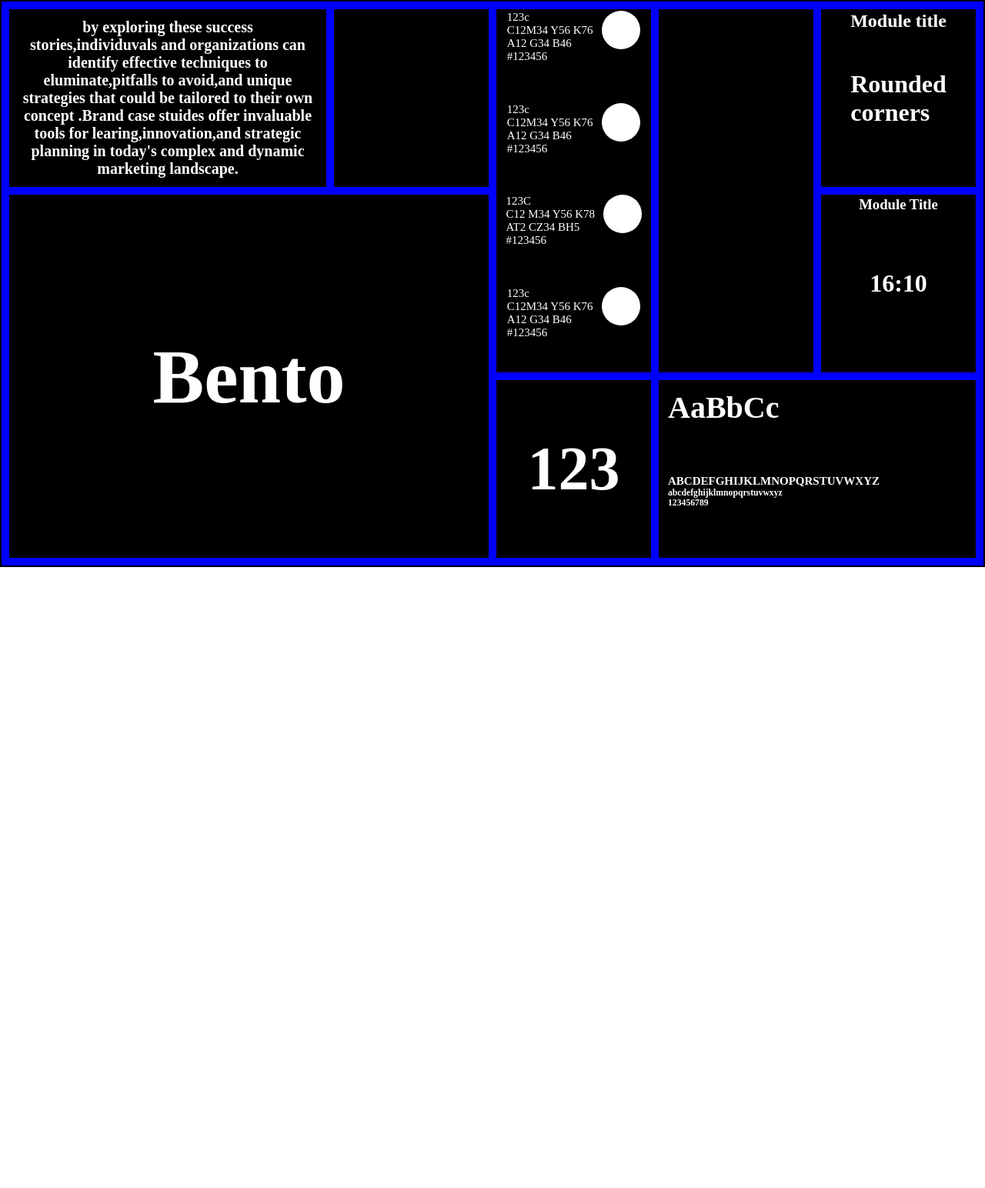
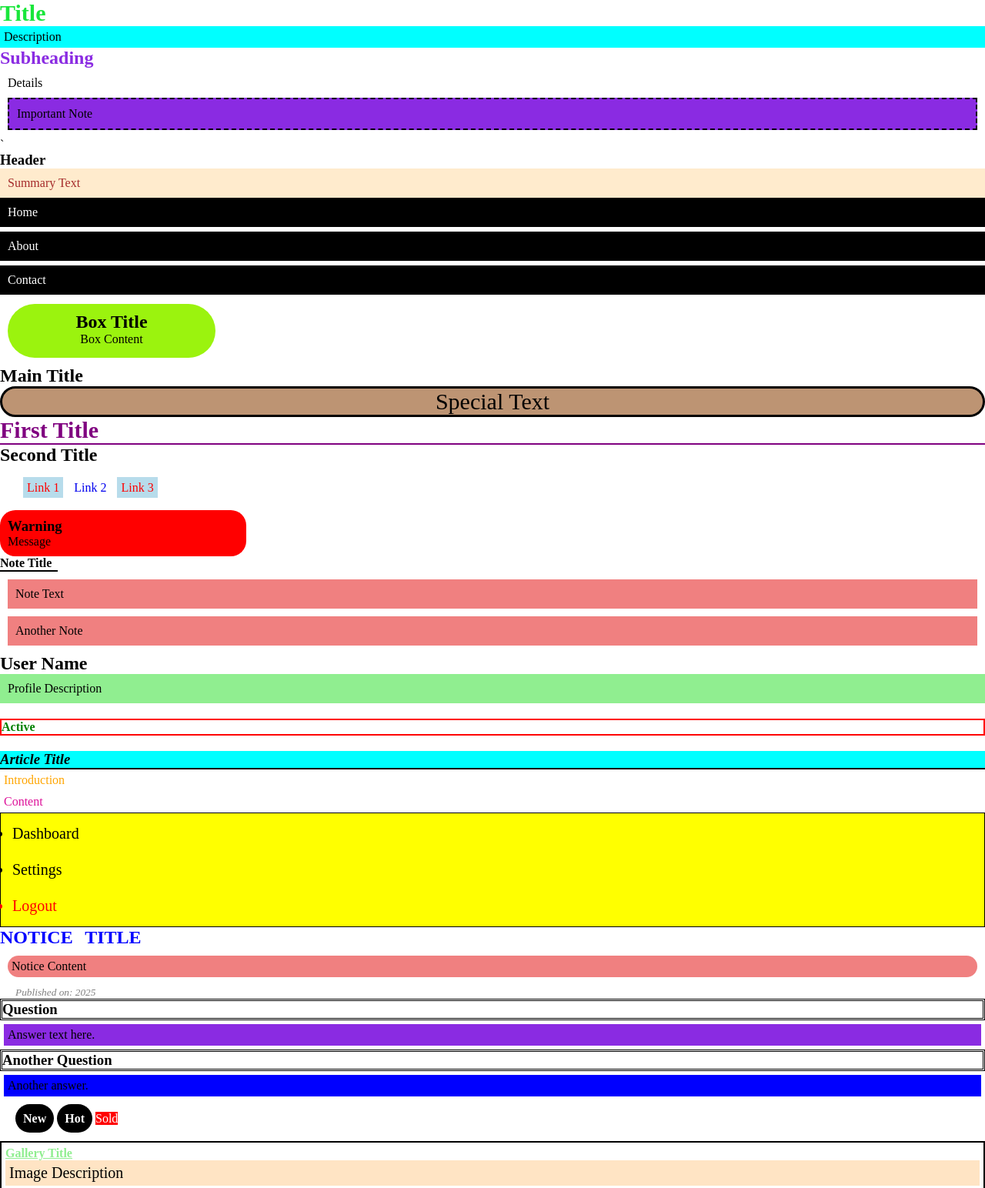
Before and after one commit to sathish2646/grid, a plain HTML site: page index.html in a window 1280 px wide. Shown: the top 1544 px of the page at 77% size. Before the commit the page ends 800 px from the top, so only its background shows below. Drawn offline with Linux system fonts and the light colour scheme.

Commit message:
Add files via upload

```diff
--- a/index.html
+++ b/index.html
@@ -4,79 +4,98 @@
     <meta charset="UTF-8">
     <meta name="viewport" content="width=device-width, initial-scale=1.0">
     <title>Document</title>
-    <link rel="stylesheet" href="style.css">
+    <link rel="stylesheet" href="./style.css">
 </head>
 <body>
-    <div class="grid-container">
-       <div class="one bio">
-         <h3>by exploring these success stories,individuvals and organizations can identify effective techniques to eluminate,pitfalls to avoid,and unique strategies that could be tailored to their own concept .Brand case stuides offer invaluable tools for learing,innovation,and strategic planning in today's complex and dynamic marketing landscape.</h3>
+    <div class="container">
+    <h1>Title</h1>
+    <p>Description</p>
     </div>
-        <div class="two bio">
-
+    <section>
+<h2>Subheading</h2>
+<p>Details</p>
+<p class="note">Important Note</p>
+</section>
+<div class="sum">`
+<h3>Header</h3>
+<p>Summary Text</p>
+</div>
+<ul class="menu">
+<li>Home</li>
+<li>About</li>
+<li>Contact</li>
+</ul>
+<div class="box">
+<h2>Box Title</h2>
+<p>Box Content</p>
+</div>
+<div class="card">
+<h2>Main Title</h2>
+<p class="highlight" id="special">Special Text</p>
+</div>
+<div class="content">
+<h2>First Title</h2>
+<h2>Second Title</h2>
+</div>
+<div class="div">
+<a href="#" title="external" class="a">Link 1</a>
+<a href="#">Link 2</a>
+<a href="#" title="internal" class="a">Link 3</a>
+  </div>
+  <div class="alert-box">
+    <h3>Warning</h3>
+    <p>Message</p>
+  </div>
+  <div class="info">
+<h4>Note Title</h4>
+<p>Note Text</p>
+<p>Another Note</p>
+</div>
+<div class="profile">
+  <h2>User Name</h2>
+  <p>Profile Description</p>
+  <p class="status">Active</p>
 </div>
 
-          <div class="three bio">
-
-           <div class="div-2">
-            <div class="div">
-            123c <br>
-           C12M34 Y56 K76 <br>
-           A12 G34 B46 <br>
-           #123456
+<article>
+  <h3>Article Title</h3>
+  <p>Introduction</p>
+  <p>Content</p>
+</article>
+<ul class="nav">
+  <li>Dashboard</li>
+  <li>Settings</li>
+  <li>Logout</li>
+</ul>
+<section class="notice">
+  <h2>Notice Title</h2>
+  <p>Notice Content</p>
+  <small>Published on: 2025</small>
+</section>
+<div class="faq">
+  <h3>Question</h3>
+  <p>Answer text here.</p>
+  <h3>Another Question</h3>
+  <p>Another answer.</p>
 </div>
-           <div class="i"></div>
+<div class="labels">
+  <span class="tag">New</span>
+  <span class="tag">Hot</span>
+  <span>Sold</span>
 </div>
-            <div class="div-2">
-            <div class="div">
-            123c <br>
-           C12M34 Y56 K76 <br>
-           A12 G34 B46 <br>
-           #123456
+<div class="gallery">
+  <h4>Gallery Title</h4>
+  <p>Image Description</p>
 </div>
-           <div class="i"></div>
+<div class="summary">
+  <h3>Summary Title</h3>
+  <p>Summary Text</p>
+  <p class="note">Note Text</p>
 </div>
-            <div class="div-2">
-            <div class="div">
-            123C <br>
-            C12 M34 Y56 K78<br>
-            AT2 CZ34 BH5 <br>
-            #123456
+<div class="bio">
+<p class="lead">Lead Text</p>
+<p>Supporting Text</p>
+<p>Ending Text</p>
 </div>
-           <div class="i"></div>
-           </div>
-            <div class="div-2">
-            <div class="div">
-            123c <br>
-           C12M34 Y56 K76 <br>
-           A12 G34 B46 <br>
-           #123456
-           </div>
-           <div class="i"></div>
-           </div>
-         </div>
-         <div class="four bio"></div>
-      <div class="five bio">  <h2>Module title</h2>
-          <div class="div-3">
-            <h1>Rounded <br> corners</h1>
-          </div>
-</div>
-      <div class="six bio"><h1>Bento</h1></div>
-      <div class="seven bio"><h1>123</h1></div>
-      <div class="eight bio"><h1>AaBbCc</h1>
-        <div class="frog">
-        <h2>ABCDEFGHIJKLMNOPQRSTUVWXYZ</h2>
-        <h3>abcdefghijklmnopqrstuvwxyz</h3>
-        <h3>123456789</h3>
-        </div>
-    </div>
-     <div class="nine bio">
-         <h3>Module Title</h3>
-         <div class="div-4">
-            <h1>16:10</h1>
-         </div>
-
-     </div>
-    </div>
-
 </body>
 </html>
--- a/style.css
+++ b/style.css
@@ -1,114 +1,227 @@
+*{
+    padding: 0%;
+    margin: 0%;
+}
+h1{
+    color: rgb(25, 230, 59);
+    font-size: 30px;
 
-*{
-   padding: 0%;
-   margin: 0%;
 }
-.grid-container{
-    display: grid;
-     grid-template-columns: 1fr 1fr 1fr 1fr 1fr 1fr;
-     grid-template-rows: 1fr 1fr 1fr;
-    grid-gap: 10px;
-    border: 2px solid black;
+.container p{
+    background-color: aqua;
+    padding: 5px;
+     font: size 25px;
+
+}
+section h2{
+    color: blueviolet;
+    font-family: large;
+}
+.note{
+    border: 1px solid ;
     padding: 10px;
-    background-color: blue;
-   }
-   .bio{
-      display: grid;
-      border: 2px solid rgb(12, 2, 2);
-          background-color: black;
-      color: white  ;
-          gap: 10px;
-   }
+}
+section p{
+    margin: 10px;
+}
+.sum h3+p{
+    background-color: blanchedalmond;
+    color: brown;
+    padding: 10px;
+}
+.menu li{
+    background-color: black;
+    color: white;
+    padding: 10px;
+    border-bottom:2px solid;
+    font-size: medium;
 
-.one{
-   grid-column: 1/3;
-   grid-row: 1/2;
-   padding: 10px;
 }
-.one h3{
-  text-align: center;
-  justify-content: center;
-  align-content: center;
-  font-size: 20px;
+ul{
+ display: flex;
+ flex-direction: column;
+ gap: 4px;
 }
-.two{
-      grid-column:3/4;
-   grid-row: 1/2
+.box{
+    background-color: rgb(155, 243, 14);
+    /* border: thick; */
+    border-radius: 50px;
+    margin: 10px;
+    padding: 10px;
+    width: 250px;
+    height: 50px;
+    text-align: center;
 }
-.three{
-      grid-column:4/5;
-   grid-row:1/3;
+.highlight,#special{
+    background: rgb(189, 148, 115);
+    border: solid;
+    font-size: 30px;
+    border-radius: 20px;
+    text-align: center;
 }
-   .three .i{
-      background-color: white;
-      border-radius:50px;
-      width: 50px;
-      height: 50px;
-   }
-   .div-2{
-      display: flex;
-      justify-content: space-evenly;
-  }
-  .three .div{
-    font-size: 15px;
-  }
-.four{
-      grid-column:5/6;
-        grid-row: 1/3;
+.content :nth-child(1){
+    border-bottom: 2px double;
+    color: purple;
+    font-size: 30px;
 }
-.five{
-      grid-column:6/7;
-   grid-row: 1/2;
+.a{
+ color: red;
+ text-decoration: none;
+ padding: 10px;
+ background-color: rgb(183, 220, 235);
+
 }
-.five{
+.div{
+    margin:20px;
+}
+.div a{
+    text-decoration: none;
+     margin-left: 10px;
+}
+.div a[title]{
+    padding: 5px;
 
-   display: flex;
-   align-items: center;
-   justify-content: center;
-   flex-direction: column;
-   position: relative;
-}
-.five h2{
-   position: absolute;
-   top: 0;
 }
 
+.alert-box {
+    background-color: red;
+    border: thick;
+    padding: 10px;
+    border-radius: 20px;
+    width:300px;
+}
+.info p{
+    background-color:lightcoral;
+    border: 10px;
+    padding: 10px;
+    margin: 10px;
+}
+.info h4{
+    border-bottom: 2px solid;
+    width: 75px;
+}
+.profile :nth-child(2){
+    background-color: lightgreen;
+    padding: 10px;
+}
+.status {
+    color: green;
+    font-weight: bold;
+    border: 2px solid red;
+}
+.profile p{
+   margin-bottom: 20px;
+}
 
-.six{
-      grid-column:1/4;
-   grid-row: 2/4;
+article :nth-child(2) {
+    padding: 5px;
+    color: orange;
 
-   align-items: center;
-   justify-content: center;
-   font-size: 50px;
 }
-.seven{
-      grid-column:4/5;
-   grid-row: 3/4;
-   display: flex;
-   justify-content: center;
-   align-items: center;
-   font-size: 40px
+article :last-child{
+    padding: 5px;
+    color: rgb(221, 19, 154);
 }
-.eight{
-grid-column:5/7;
-   grid-row: 3/4;
-   padding:10px;
-   font-size: 20px;
+article h3{
+    background-color: aqua;
+   font-style: italic ;
+   border-bottom: 2px solid;
 }
-.frog{
-   font-size: 10px;
+.nav{
+    background-color: yellow;
+    border: 1px solid;
+    padding: 5px;
+    font-size: 20px;
 }
-.nine{
-   grid-column:6/7;
-   grid-row: 2/3;
-   display: flex;
-   align-items: center;
-   justify-content: center;
-   flex-direction: column;
-   position: relative;
+.nav li{
+    margin: 10px;
+    list-style: ;
+
 }
-.nine h3{
-   position: absolute;
-   top: 0;
+.nav  :last-child{
+    color: red;
 }
+.notice h2{
+    text-transform: uppercase;
+    color: blue;
+    word-spacing: 10px;
+}
+.notice p{
+    background-color: lightcoral;
+    padding: 5px;
+    border-radius: 20px;
+}
+.notice small{
+    color: gray;
+    font-style: italic;
+    margin-left: 20px;
+}
+.faq h3{
+    border: double;
+}
+.faq :nth-child(2){
+    background-color: blueviolet;
+}
+.faq :nth-child(4){
+    background-color: blue;
+}
+.faq p{
+    padding: 5px;
+    margin: 5px;
+}
+.labels .tag{
+    font-weight: bold;
+    background-color: black;
+    color: white;
+    padding: 10px;
+    border-radius: 20px;
+}
+.labels{
+    margin-top: 25px;
+    margin:20px;
+}
+span{
+    background-color: red;
+    color:white;
+}
+.gallery{
+    padding: 05px;
+    border: 2px solid;
+}
+.gallery h4{
+    color: lightgreen;
+    text-decoration: underline;
+}
+.gallery p{
+    background-color: bisque;
+    font-size: 20px;
+    padding: 5px;
+}
+.summary{
+    padding: 5px;
+    margin: 5px;
+    border: 1px solid;
+}
+.note {
+    border: 2px dashed;
+    background-color: blueviolet;
+}
+.summary h3{
+    font-size: 20px;
+    font-weight: bold;
+}
+.lead{
+    font-size: 20px;
+    font-weight: bold;
+    background-color: black;
+    color: white;
+}
+.bio :nth-child(2){
+    border: 1px solid;
+    padding: 5px;
+    margin:2px
+}
+.bio :nth-child(3){
+    font-style: italic;
+    color: rgb(48, 12, 250)
+}
```
Lines whose indentation alone changed are shown as unchanged.
